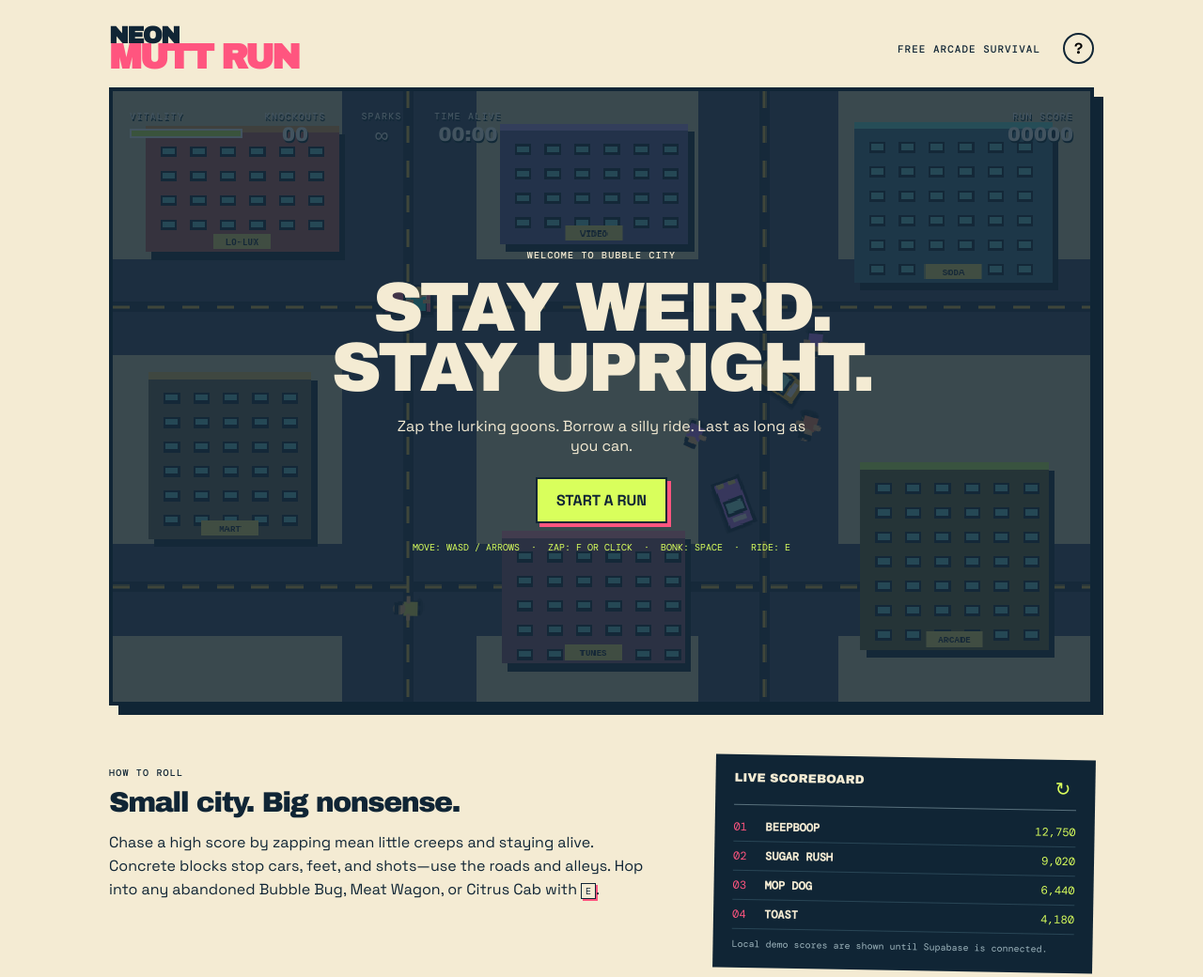
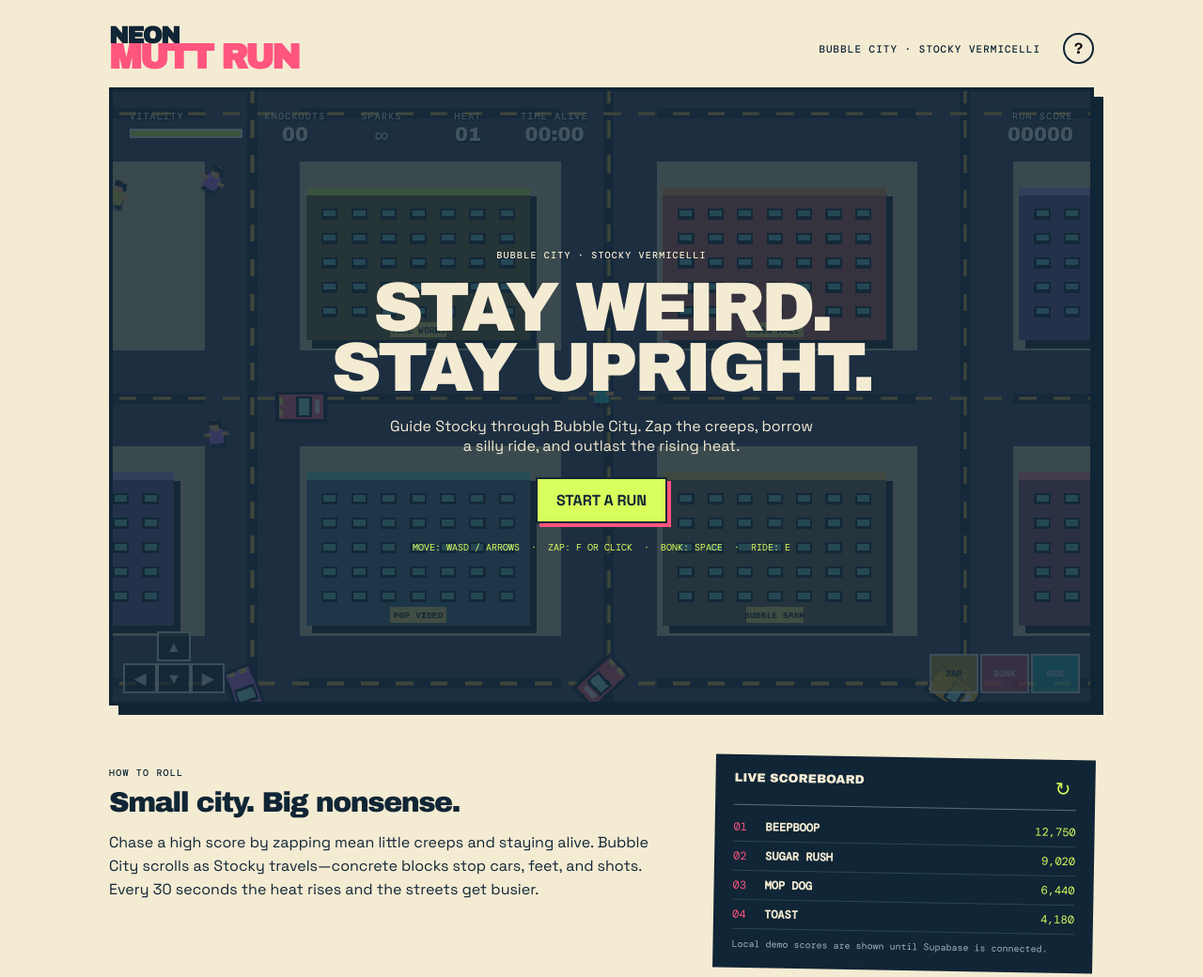
Before and after one commit to robinstrategies/neon-mutt-run, a plain HTML site: page index.html in a window 1280 px wide. Shown: the whole page at 94% size. Drawn offline with nearby package versions, Linux system fonts and the light colour scheme.

Commit message:
Expand Bubble City and add rising heat

```diff
--- a/game.js
+++ b/game.js
@@ -1,12 +1,12 @@
 (() => {
   const canvas = document.querySelector('#game'), ctx = canvas.getContext('2d'), W = canvas.width, H = canvas.height;
-  const buildings = [
-    {x:32,y:34,w:190,h:124,roof:'#c56a65',trim:'#f1a65f',sign:'LO-LUX'}, {x:380,y:32,w:185,h:118,roof:'#6e629b',trim:'#b99cee',sign:'VIDEO'},
-    {x:728,y:30,w:195,h:158,roof:'#527b93',trim:'#7ce2db',sign:'SODA'}, {x:35,y:276,w:160,h:164,roof:'#756c5d',trim:'#f0c66e',sign:'MART'},
-    {x:382,y:432,w:180,h:130,roof:'#925d7d',trim:'#ff93b1',sign:'TUNES'}, {x:734,y:365,w:185,h:184,roof:'#766b43',trim:'#d5ff69',sign:'ARCADE'}
-  ];
+  const WORLD_W=1920, WORLD_H=1200, palette=[['#c56a65','#f1a65f'],['#6e629b','#b99cee'],['#527b93','#7ce2db'],['#756c5d','#f0c66e'],['#925d7d','#ff93b1'],['#766b43','#d5ff69']];
+  const names=['FIZZ MART','GUM LAB','POP VIDEO','BUBBLE BANK','TUNE TOWER','PUDDING CLUB','SODA DEPOT','SQUEAK ARCADE','TUBE WORKS','MOON MALL','JELLY HOTEL','LO-LUX'];
+  const blocksX=[[28,180],[310,530],[660,880],[1010,1230],[1360,1580],[1710,1890]], blocksY=[[28,140],[270,420],[550,700],[830,980],[1110,1170]];
+  const buildings=[];
+  blocksY.forEach((row,ri)=>blocksX.forEach((col,ci)=>{if((ri+ci)%6!==2){const p=palette[(ri*3+ci)%palette.length];buildings.push({x:col[0],y:row[0],w:col[1]-col[0],h:row[1]-row[0],roof:p[0],trim:p[1],sign:names[(ri*blocksX.length+ci)%names.length]});}}));
   const $ = s => document.querySelector(s);
-  const ui = {health:$('#healthBar'),kills:$('#kills'),timer:$('#timer'),score:$('#score'),start:$('#startScreen'),over:$('#gameOver'),result:$('#resultLine'),name:$('#playerName'),board:$('#leaderboard'),note:$('#boardNote')};
+  const ui = {health:$('#healthBar'),kills:$('#kills'),timer:$('#timer'),score:$('#score'),heat:$('#heat'),start:$('#startScreen'),over:$('#gameOver'),result:$('#resultLine'),name:$('#playerName'),board:$('#leaderboard'),note:$('#boardNote')};
   const keys = new Set(); let game, last = 0;
   const demoScores = [{name:'BEEPBOOP',score:12750},{name:'SUGAR RUSH',score:9020},{name:'MOP DOG',score:6440},{name:'TOAST',score:4180}];
   addEventListener('keydown', e => { keys.add(e.key.toLowerCase()); if([' ','f','arrowup','arrowdown','arrowleft','arrowright'].includes(e.key.toLowerCase())) e.preventDefault(); });
@@ -19,18 +19,18 @@
   });
 
   function reset() {
-    game={alive:true,t:0,kills:0,health:100,player:{x:300,y:210,a:0,bonk:0,vehicle:null,fire:0},goons:[],cars:[],bullets:[],particles:[],spawn:1.7};
+    game={alive:true,t:0,kills:0,health:100,player:{x:950,y:475,a:0,bonk:0,vehicle:null,fire:0},goons:[],cars:[],bullets:[],particles:[],spawn:1.7,camera:{x:470,y:175}};
     for(let i=0;i<5;i++) spawnGoon();
-    [['Bubble Bug','#ff6d93',290,205],['Citrus Cab','#ffbd3d',655,285],['Meat Wagon','#cb7bf3',610,405]].forEach((v,i)=>game.cars.push({name:v[0],color:v[1],x:v[2],y:v[3],a:i*.6,occupied:false,life:100}));
+    [['Bubble Bug','#ff6d93',655,485],['Citrus Cab','#ffbd3d',1295,765],['Meat Wagon','#cb7bf3',600,765],['Puff Van','#64d5ca',1645,475],['Soda Sled','#f16c8a',950,755]].forEach((v,i)=>game.cars.push({name:v[0],color:v[1],x:v[2],y:v[3],a:i*.6,occupied:false,life:100}));
     updateHud();
   }
   function spawnGoon() {
-    const spots=[[260,190],[620,205],[690,325],[300,500],[570,330],[240,245],[680,245]], p=spots[Math.floor(Math.random()*spots.length)];
-    game.goons.push({x:p[0]+(Math.random()-.5)*36,y:p[1]+(Math.random()-.5)*36,hp:1,stun:0,ram:0,color:['#ff8a64','#c57dff','#f0e45d'][Math.floor(Math.random()*3)]});
+    const p=game.player;
+    for(let tries=0;tries<30;tries++){const angle=Math.random()*Math.PI*2,distance=300+Math.random()*240,x=Math.max(14,Math.min(WORLD_W-14,p.x+Math.cos(angle)*distance)),y=Math.max(14,Math.min(WORLD_H-14,p.y+Math.sin(angle)*distance));if(!blocked(x,y,10)){game.goons.push({x,y,hp:1,stun:0,ram:0,color:['#ff8a64','#c57dff','#f0e45d'][Math.floor(Math.random()*3)]});return;}}
   }
   function blocked(x,y,r) { return buildings.some(b=>x+r>b.x&&x-r<b.x+b.w&&y+r>b.y&&y-r<b.y+b.h); }
   function move(entity,dx,dy,r) {
-    const nx=Math.max(r,Math.min(W-r,entity.x+dx)),ny=Math.max(r,Math.min(H-r,entity.y+dy));
+    const nx=Math.max(r,Math.min(WORLD_W-r,entity.x+dx)),ny=Math.max(r,Math.min(WORLD_H-r,entity.y+dy));
     if(!blocked(nx,entity.y,r)) entity.x=nx;
     if(!blocked(entity.x,ny,r)) entity.y=ny;
   }
@@ -39,7 +39,7 @@
 
   function update(dt) {
     const p=game.player; game.t+=dt;game.spawn-=dt;
-    if(game.spawn<0){spawnGoon();game.spawn=Math.max(.75,2.25-game.t/260);}
+    if(game.spawn<0){spawnGoon();game.spawn=Math.max(.42,2.3-game.t/80);}
     let dx=(keys.has('d')||keys.has('arrowright')?1:0)-(keys.has('a')||keys.has('arrowleft')?1:0);
     let dy=(keys.has('s')||keys.has('arrowdown')?1:0)-(keys.has('w')||keys.has('arrowup')?1:0);
     if(dx||dy){const l=Math.hypot(dx,dy);dx/=l;dy/=l;p.a=Math.atan2(dy,dx);}
@@ -49,14 +49,15 @@
     p.fire-=dt;if(keys.has('f')&&p.fire<=0){fire();p.fire=.16;}
     if(keys.has(' ')&&!p.bonk){p.bonk=.25;bonk();}p.bonk=Math.max(0,p.bonk-dt);
     game.bullets.forEach(b=>{b.life-=dt;b.x+=b.vx*dt;b.y+=b.vy*dt;if(blocked(b.x,b.y,3))b.life=0;game.goons.forEach(g=>{if(b.life>0&&Math.hypot(b.x-g.x,b.y-g.y)<14){g.hp=0;b.life=0;burst(g.x,g.y,g.color);game.kills++;}});});
-    game.bullets=game.bullets.filter(b=>b.life>0&&b.x>0&&b.x<W&&b.y>0&&b.y<H);
+    game.bullets=game.bullets.filter(b=>b.life>0&&b.x>0&&b.x<WORLD_W&&b.y>0&&b.y<WORLD_H);
     game.goons.forEach(g=>{
       const vx=p.x-g.x,vy=p.y-g.y,d=Math.hypot(vx,vy)||1;g.ram-=dt;
       if(p.vehicle&&d<31&&g.ram<=0){g.hp=0;g.ram=.4;burst(g.x,g.y,g.color);game.kills++;p.vehicle.life-=3;return;}
       if(g.stun>0){g.stun-=dt;move(g,-vx/d*80*dt,-vy/d*80*dt,9);}
-      else {move(g,vx/d*(28+game.t/70)*dt,vy/d*(28+game.t/70)*dt,9);if(d<23)game.health-=dt*(p.vehicle?.life?.4:1.55);}
+      else {const heat=1+Math.floor(game.t/30);move(g,vx/d*(27+heat*5)*dt,vy/d*(27+heat*5)*dt,9);if(d<23)game.health-=dt*(p.vehicle?.life?.4:1.4+heat*.16);}
     });
     game.goons=game.goons.filter(g=>g.hp>0);game.particles=game.particles.filter(q=>(q.life-=dt)>0);
+    game.camera.x=Math.max(0,Math.min(WORLD_W-W,p.x-W/2));game.camera.y=Math.max(0,Math.min(WORLD_H-H,p.y-H/2));
     if(game.health<=0)end();updateHud();
   }
   function fire(){const p=game.player,nose=p.vehicle?25:13;game.bullets.push({x:p.x+Math.cos(p.a)*nose,y:p.y+Math.sin(p.a)*nose,vx:Math.cos(p.a)*510,vy:Math.sin(p.a)*510,life:.72});}
@@ -64,20 +65,20 @@
   function burst(x,y,c){for(let i=0;i<9;i++)game.particles.push({x,y,vx:(Math.random()-.5)*150,vy:(Math.random()-.5)*150,life:.36,c});}
   function end(){game.alive=false;const s=score();ui.result.textContent=`${Math.floor(game.t)} seconds alive · ${game.kills} knockouts · ${s.toLocaleString()} points`;ui.over.classList.remove('hidden');}
   function score(){return Math.floor(game.t*10)+game.kills*500;}
-  function updateHud(){if(!game)return;ui.health.style.width=Math.max(0,game.health)+'%';ui.kills.textContent=String(game.kills).padStart(2,'0');ui.timer.textContent=`${String(Math.floor(game.t/60)).padStart(2,'0')}:${String(Math.floor(game.t%60)).padStart(2,'0')}`;ui.score.textContent=String(score()).padStart(5,'0');}
+  function updateHud(){if(!game)return;ui.health.style.width=Math.max(0,game.health)+'%';ui.kills.textContent=String(game.kills).padStart(2,'0');ui.timer.textContent=`${String(Math.floor(game.t/60)).padStart(2,'0')}:${String(Math.floor(game.t%60)).padStart(2,'0')}`;ui.score.textContent=String(score()).padStart(5,'0');ui.heat.textContent=String(1+Math.floor(game.t/30)).padStart(2,'0');}
 
   function draw() {
-    ctx.fillStyle='#d8d1ae';ctx.fillRect(0,0,W,H);drawRoads();buildings.forEach(drawBuilding);game.cars.forEach(car);
+    ctx.fillStyle='#d8d1ae';ctx.fillRect(0,0,W,H);ctx.save();ctx.translate(-game.camera.x,-game.camera.y);drawRoads();buildings.forEach(drawBuilding);game.cars.forEach(car);
     game.bullets.forEach(b=>{ctx.strokeStyle='#fff58b';ctx.lineWidth=3;ctx.beginPath();ctx.moveTo(b.x-b.vx*.018,b.y-b.vy*.018);ctx.lineTo(b.x,b.y);ctx.stroke();});
     game.goons.forEach(g=>person(g.x,g.y,Math.atan2(game.player.y-g.y,game.player.x-g.x),g.color,'#27324a'));
     const p=game.player;if(p.bonk){ctx.strokeStyle='#d9ff5c';ctx.lineWidth=4;ctx.beginPath();ctx.arc(p.x,p.y,p.vehicle?55:35,p.a-.72,p.a+.72);ctx.stroke();}
     if(!p.vehicle)person(p.x,p.y,p.a,'#44d6d0','#ffcc69');
-    game.particles.forEach(q=>{ctx.fillStyle=q.c;ctx.fillRect(q.x+=q.vx*.016,q.y+=q.vy*.016,4,4);});
+    game.particles.forEach(q=>{ctx.fillStyle=q.c;ctx.fillRect(q.x+=q.vx*.016,q.y+=q.vy*.016,4,4);});ctx.restore();
   }
   function drawRoads() {
-    ctx.fillStyle='#4c506c';ctx.fillRect(0,165,W,94);ctx.fillRect(0,445,W,90);ctx.fillRect(225,0,132,H);ctx.fillRect(575,0,138,H);
-    ctx.fillStyle='#31384f';ctx.fillRect(0,207,W,10);ctx.fillRect(0,482,W,10);ctx.fillRect(285,0,10,H);ctx.fillRect(635,0,10,H);
-    ctx.strokeStyle='#f4c450';ctx.lineWidth=3;ctx.setLineDash([17,17]);[[0,212,W,212],[0,487,W,487],[290,0,290,H],[640,0,640,H]].forEach(r=>{ctx.beginPath();ctx.moveTo(r[0],r[1]);ctx.lineTo(r[2],r[3]);ctx.stroke();});ctx.setLineDash([]);
+    [150,430,710,990].forEach(y=>{ctx.fillStyle='#4c506c';ctx.fillRect(0,y,WORLD_W,94);ctx.fillStyle='#31384f';ctx.fillRect(0,y+42,WORLD_W,10);});
+    [210,560,910,1260,1610].forEach(x=>{ctx.fillStyle='#4c506c';ctx.fillRect(x,0,94,WORLD_H);ctx.fillStyle='#31384f';ctx.fillRect(x+42,0,10,WORLD_H);});
+    ctx.strokeStyle='#f4c450';ctx.lineWidth=3;ctx.setLineDash([17,17]);[197,477,757,1037].forEach(y=>{ctx.beginPath();ctx.moveTo(0,y);ctx.lineTo(WORLD_W,y);ctx.stroke();});[257,607,957,1307,1657].forEach(x=>{ctx.beginPath();ctx.moveTo(x,0);ctx.lineTo(x,WORLD_H);ctx.stroke();});ctx.setLineDash([]);
   }
   function drawBuilding(b) {
     ctx.fillStyle='#263247';ctx.fillRect(b.x+6,b.y+8,b.w,b.h);ctx.fillStyle=b.roof;ctx.fillRect(b.x,b.y,b.w,b.h);ctx.fillStyle=b.trim;ctx.fillRect(b.x,b.y,b.w,7);
--- a/index.html
+++ b/index.html
@@ -11,7 +11,7 @@
     <main class="shell">
       <header>
         <a class="brand" href="/">NEON<br /><span>MUTT RUN</span></a>
-        <div class="tag">FREE ARCADE SURVIVAL</div>
+        <div class="tag">BUBBLE CITY · STOCKY VERMICELLI</div>
         <button class="help" id="helpButton" aria-label="Show controls">?</button>
       </header>
 
@@ -21,6 +21,7 @@
           <div><small>VITALITY</small><div class="bar"><i id="healthBar"></i></div></div>
           <div class="stat"><small>KNOCKOUTS</small><strong id="kills">00</strong></div>
           <div class="stat"><small>SPARKS</small><strong id="ammo">∞</strong></div>
+          <div class="stat"><small>HEAT</small><strong id="heat">01</strong></div>
           <div class="stat"><small>TIME ALIVE</small><strong id="timer">00:00</strong></div>
           <div class="stat score"><small>RUN SCORE</small><strong id="score">00000</strong></div>
         </div>
@@ -29,9 +30,9 @@
           <div><button data-key="f" class="touch-action zap">ZAP</button><button data-key=" " class="touch-action">BONK</button><button data-key="e" class="touch-action ride">RIDE</button></div>
         </div>
         <div id="startScreen" class="overlay">
-          <p class="eyebrow">WELCOME TO BUBBLE CITY</p>
+          <p class="eyebrow">BUBBLE CITY · STOCKY VERMICELLI</p>
           <h1>STAY WEIRD.<br />STAY UPRIGHT.</h1>
-          <p>Zap the lurking goons. Borrow a silly ride. Last as long as you can.</p>
+          <p>Guide Stocky through Bubble City. Zap the creeps, borrow a silly ride, and outlast the rising heat.</p>
           <button id="startButton" class="primary">START A RUN</button>
           <p class="keys">MOVE: WASD / ARROWS &nbsp;·&nbsp; ZAP: F OR CLICK &nbsp;·&nbsp; BONK: SPACE &nbsp;·&nbsp; RIDE: E</p>
         </div>
@@ -49,7 +50,7 @@
         <article class="howto">
           <p class="eyebrow">HOW TO ROLL</p>
           <h2>Small city. Big nonsense.</h2>
-          <p>Chase a high score by zapping mean little creeps and staying alive. Concrete blocks stop cars, feet, and shots—use the roads and alleys. Hop into any abandoned Bubble Bug, Meat Wagon, or Citrus Cab with <kbd>E</kbd>.</p>
+          <p>Chase a high score by zapping mean little creeps and staying alive. Bubble City scrolls as Stocky travels—concrete blocks stop cars, feet, and shots. Every 30 seconds the heat rises and the streets get busier.</p>
         </article>
         <aside class="board">
           <div class="board-title"><span>LIVE SCOREBOARD</span><button id="refreshBoard" aria-label="Refresh scoreboard">↻</button></div>
@@ -58,7 +59,7 @@
         </aside>
       </section>
     </main>
-    <dialog id="helpDialog"><button id="closeHelp" aria-label="Close help">×</button><p class="eyebrow">QUICK GUIDE</p><h2>How not to get squished</h2><p>Keep moving and use <b>F</b> to fire your unlimited spark blaster. A bonk knocks creeps back; cars flatten them on contact. Buildings are solid, so cut through streets and alleys. Your points are <b>10 per second alive + 500 per knockout</b>.</p></dialog>
+    <dialog id="helpDialog"><button id="closeHelp" aria-label="Close help">×</button><p class="eyebrow">BUBBLE CITY GUIDE</p><h2>How Stocky stays upright</h2><p>Keep moving and use <b>F</b> to fire an unlimited spark blaster. A bonk knocks creeps back; cars flatten them on contact. Buildings are solid, so use the streets and alleys. Every 30 seconds, heat rises—faster creeps arrive more often.</p></dialog>
     <script src="supabase-config.js"></script>
     <script src="game.js"></script>
   </body>
--- a/style.css
+++ b/style.css
@@ -23,5 +23,5 @@ label { font:10px "DM Mono",monospace; letter-spacing:1px; margin-top:5px; }.ent
 .bottom-row { display:grid; grid-template-columns:1.2fr .8fr; gap:38px; margin-top:55px; }.howto h2 { font:30px/1 "Archivo Black",sans-serif; letter-spacing:-1.5px; margin:8px 0; }.howto>p:last-child { max-width:590px; line-height:1.55; } kbd { border:1px solid var(--ink); box-shadow:2px 2px var(--pink); padding:1px 4px; font:10px "DM Mono",monospace; }
 .board { padding:18px 20px; background:var(--ink); color:var(--paper); transform:rotate(1deg); }.board-title { display:flex; justify-content:space-between; border-bottom:1px solid #58707c; padding-bottom:9px; font:13px "Archivo Black",sans-serif; }.board-title button { background:none; border:0; color:var(--lime); font-size:20px; }.board ol { padding:0; margin:8px 0; list-style:none; }.board li { display:grid; grid-template-columns:34px 1fr auto; padding:7px 0; border-bottom:1px solid #294656; font:12px "DM Mono",monospace; }.rank { color:var(--pink); }.board em { color:var(--lime); font-style:normal; }.board-note { color:#9eb5bd; font:10px/1.4 "DM Mono",monospace; margin:9px 0 0; }
 dialog { border:3px solid var(--ink); box-shadow:8px 8px 0 var(--pink); max-width:390px; background:var(--paper); padding:28px; color:var(--ink); } dialog::backdrop { background:rgba(16,37,53,.68); } dialog h2 { font:29px/1 "Archivo Black",sans-serif; letter-spacing:-1px; } dialog p:last-child { line-height:1.5; } dialog button { float:right; border:0; background:none; font-size:25px; }
-.touch-controls { display:none; position:absolute; inset:auto 10px 8px; justify-content:space-between; align-items:end; pointer-events:none; }.touch-controls button { pointer-events:auto; touch-action:none; border:2px solid #fff; color:#fff; background:rgba(16,37,53,.74); width:36px; height:32px; margin:1px; font-weight:700; }.touch-dpad { display:grid; grid-template-columns:repeat(3,36px); }.touch-dpad button:first-child { grid-column:2; }.touch-dpad button:nth-child(2) { grid-column:1; grid-row:2; }.touch-dpad button:nth-child(3) { grid-column:2; grid-row:2; }.touch-dpad button:nth-child(4) { grid-column:3; grid-row:2; }.touch-controls .touch-action { width:52px; height:42px; background:rgba(255,85,127,.85); font-size:9px; }.touch-controls .ride { background:rgba(53,216,213,.85); }
-@media (max-width:650px) { .shell { padding:20px 14px 40px; } .tag { display:none; }.game-frame { box-shadow:5px 5px 0 var(--ink); } .hud { padding:8px; gap:8px; }.bar { width:72px; }.stat { min-width:49px; }.stat strong { font-size:14px; }.hud small { font-size:7px; }.bottom-row { grid-template-columns:1fr; gap:27px; margin-top:37px; }.overlay h1 { letter-spacing:-2.5px; }.overlay .keys { line-height:1.8; }.board { transform:none; }.touch-controls { display:flex; } }
+.touch-controls { display:flex; position:absolute; inset:auto 10px 8px; justify-content:space-between; align-items:end; pointer-events:none; opacity:.86; }.touch-controls button { pointer-events:auto; touch-action:none; border:2px solid #fff; color:#fff; background:rgba(16,37,53,.74); width:36px; height:32px; margin:1px; font-weight:700; }.touch-dpad { display:grid; grid-template-columns:repeat(3,36px); }.touch-dpad button:first-child { grid-column:2; }.touch-dpad button:nth-child(2) { grid-column:1; grid-row:2; }.touch-dpad button:nth-child(3) { grid-column:2; grid-row:2; }.touch-dpad button:nth-child(4) { grid-column:3; grid-row:2; }.touch-controls .touch-action { width:52px; height:42px; background:rgba(255,85,127,.85); font-size:9px; }.touch-controls .ride { background:rgba(53,216,213,.85); }.touch-controls .zap { background:rgba(245,197,64,.9); color:var(--ink); }
+@media (max-width:650px) { .shell { padding:20px 14px 40px; } .tag { display:none; }.game-frame { box-shadow:5px 5px 0 var(--ink); } .hud { padding:8px; gap:8px; }.bar { width:72px; }.stat { min-width:49px; }.stat strong { font-size:14px; }.hud small { font-size:7px; }.bottom-row { grid-template-columns:1fr; gap:27px; margin-top:37px; }.overlay h1 { letter-spacing:-2.5px; }.overlay .keys { line-height:1.8; }.board { transform:none; }.touch-controls { opacity:1; } }
```
Also changed, not shown: README.md.
